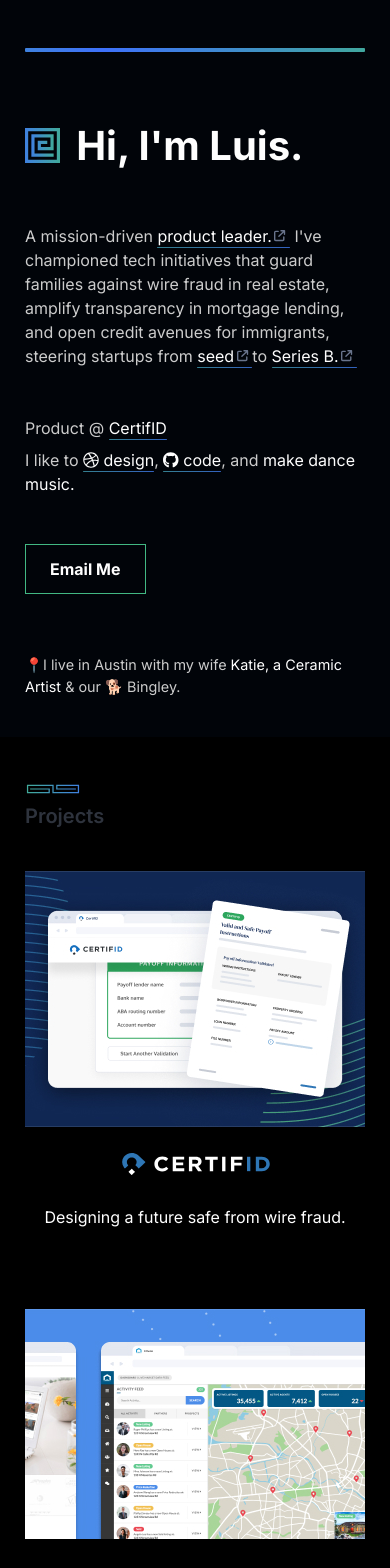
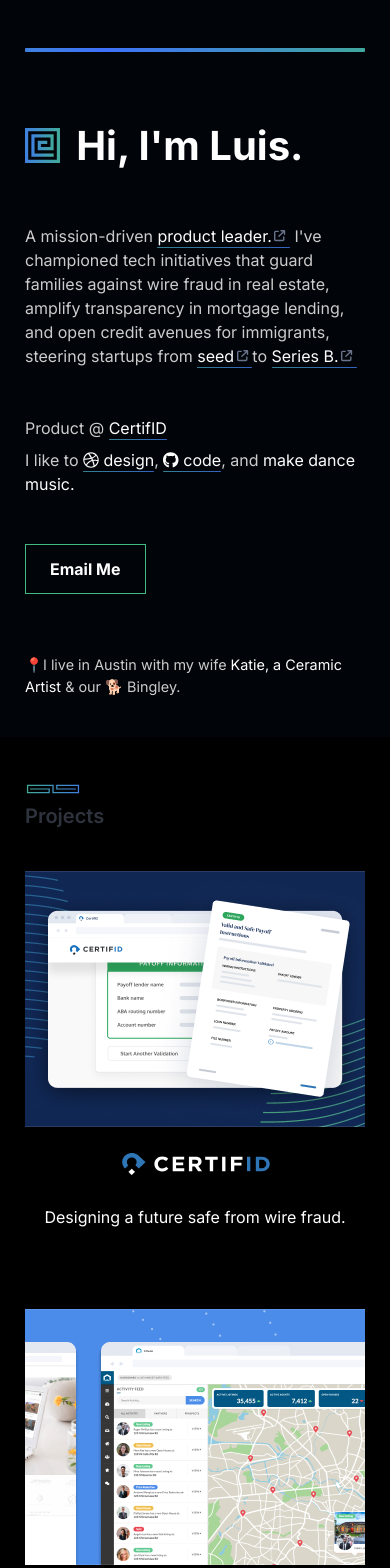
Before and after one commit to ztfo/luispalomares.com, a Vue app: page /#/ in a window 390 px wide. Shown: the top 1568 px of the page. Built offline with nearby package versions, Linux system fonts and the light colour scheme.

Commit message:
another minor responsive thing

```diff
--- a/src/components/Projects.vue
+++ b/src/components/Projects.vue
@@ -69,6 +69,9 @@
 .projects {
     height: calc(100vh - 11rem);
     overflow: scroll;
+    @media screen and (max-width: 768px) {
+        height: auto;
+    }
 }
 .inner-scroll {
     background-color: #000;
```
